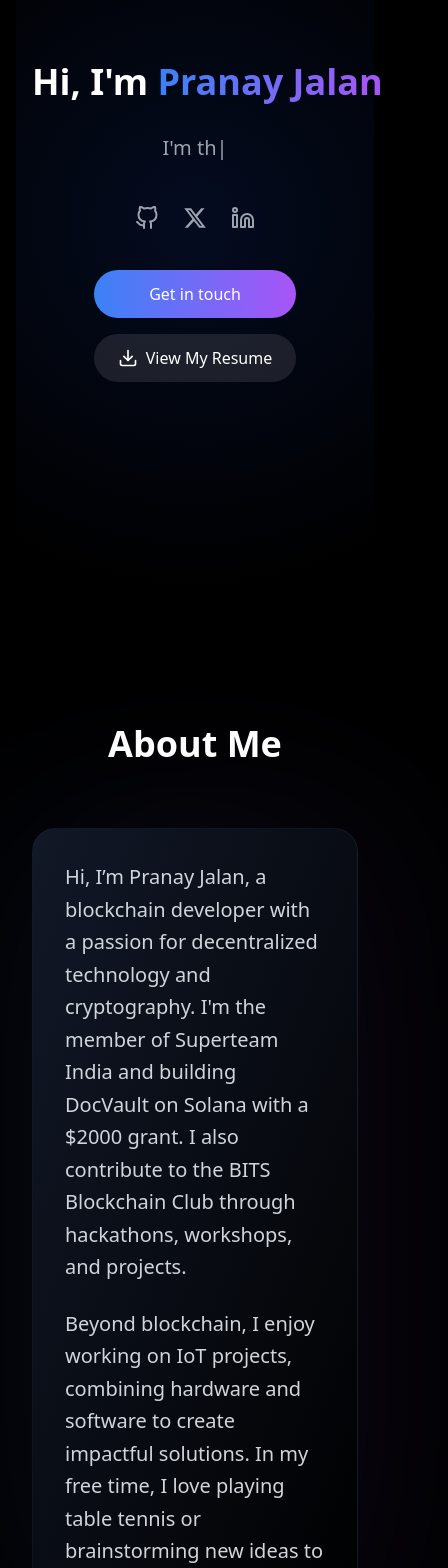
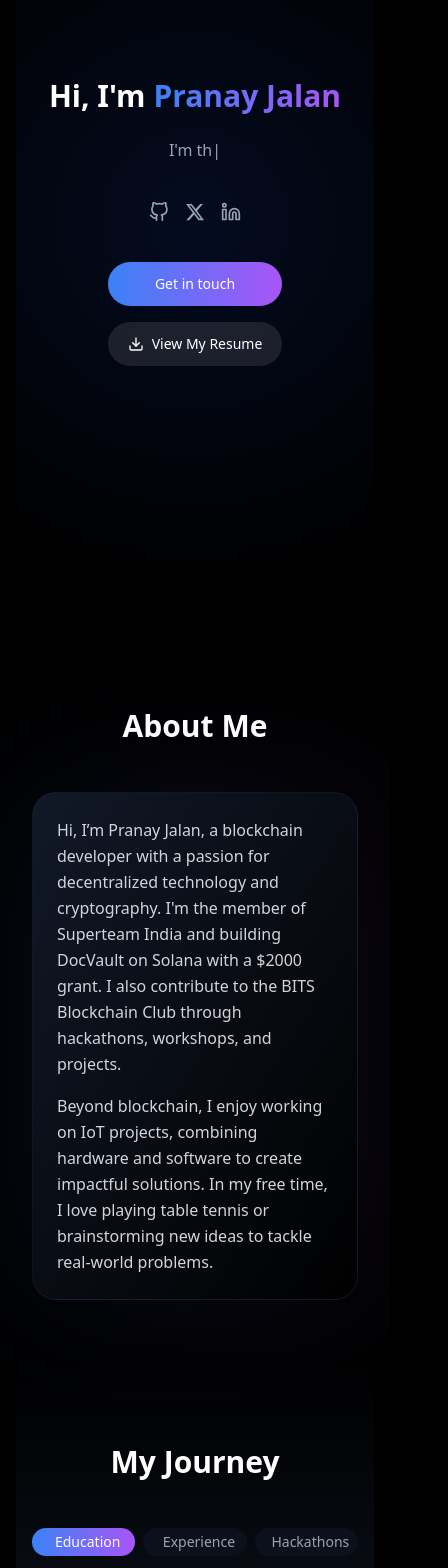
Before and after one commit to pranayjalan254/new-portfolio, a React (Vite) app in the folder portfolio/: page / in a window 390 px wide. Shown: the part 200-1768 px from the top of the page, 448 px wide, since content can reach past the window. Built offline with nearby package versions, Linux system fonts and the light colour scheme.

Commit message:
Making the website responsive for mobile sizes

```diff
--- a/portfolio/src/components/About.tsx
+++ b/portfolio/src/components/About.tsx
@@ -26,7 +26,7 @@ const About = () => {
   ];
 
   return (
-    <section id="about" className="py-20 bg-black">
+    <section id="about" className="py-16 bg-black">
       <div className="container mx-auto px-4">
         <motion.div
           initial={{ opacity: 0, y: 20 }}
@@ -34,25 +34,28 @@ const About = () => {
           viewport={{ once: false }}
           className="max-w-6xl mx-auto"
         >
-          <h2 className="text-4xl font-bold mb-16 text-center">About Me</h2>
+          <h2 className="text-3xl sm:text-4xl font-bold mb-12 text-center text-white">
+            About Me
+          </h2>
 
-          <div className="grid lg:grid-cols-2 gap-16 items-center">
+          <div className="grid lg:grid-cols-2 gap-12 items-center">
+            {/* Left Section */}
             <motion.div
               initial={{ opacity: 0, x: -20 }}
               whileInView={{ opacity: 1, x: 0 }}
               viewport={{ once: false }}
               className="relative"
             >
-              <div className="absolute inset-0 bg-gradient-to-r from-blue-500 to-purple-500 rounded-3xl blur-[100px] opacity-10" />
-              <div className="relative bg-gradient-to-br from-gray-900 to-black p-8 rounded-3xl border border-gray-800/50">
-                <p className="text-xl text-gray-300 leading-relaxed mb-6">
+              <div className="absolute inset-0 bg-gradient-to-r from-blue-500 to-purple-500 rounded-3xl blur-[80px] opacity-10" />
+              <div className="relative bg-gradient-to-br from-gray-900 to-black p-6 sm:p-8 rounded-3xl border border-gray-800/50">
+                <p className="text-base sm:text-lg text-gray-300 leading-relaxed mb-4">
                   Hi, I’m Pranay Jalan, a blockchain developer with a passion
                   for decentralized technology and cryptography. I'm the member
                   of Superteam India and building DocVault on Solana with a
                   $2000 grant. I also contribute to the BITS Blockchain Club
                   through hackathons, workshops, and projects.
                 </p>
-                <p className="text-xl text-gray-300 leading-relaxed">
+                <p className="text-base sm:text-lg text-gray-300 leading-relaxed">
                   Beyond blockchain, I enjoy working on IoT projects, combining
                   hardware and software to create impactful solutions. In my
                   free time, I love playing table tennis or brainstorming new
@@ -61,7 +64,8 @@ const About = () => {
               </div>
             </motion.div>
 
-            <div className="space-y-6">
+            {/* Right Section: Cards */}
+            <div className="space-y-6 hidden sm:block">
               {cards.map((card, index) => (
                 <motion.div
                   key={index}
@@ -76,10 +80,12 @@ const About = () => {
                     <div className="flex items-center gap-4">
                       <div className="text-white">{card.icon}</div>
                       <div>
-                        <h3 className="text-xl font-semibold mb-2">
+                        <h3 className="text-lg sm:text-xl font-semibold mb-2">
                           {card.title}
                         </h3>
-                        <p className="text-gray-400">{card.description}</p>
+                        <p className="text-sm sm:text-base text-gray-400">
+                          {card.description}
+                        </p>
                       </div>
                     </div>
                   </div>
--- a/portfolio/src/components/Contact.tsx
+++ b/portfolio/src/components/Contact.tsx
@@ -62,11 +62,12 @@ const Contact = () => {
         </motion.h2>
 
         <div className="grid md:grid-cols-2 gap-12 max-w-6xl mx-auto">
+          {/* Contact Information Section */}
           <motion.div
             initial={{ opacity: 0, x: -20 }}
             whileInView={{ opacity: 1, x: 0 }}
             viewport={{ once: true }}
-            className="space-y-8"
+            className="hidden md:block space-y-8"
           >
             <h3 className="text-2xl font-bold mb-6">Contact Information</h3>
 
@@ -115,11 +116,12 @@ const Contact = () => {
             ))}
           </motion.div>
 
+          {/* Send Email Message Section */}
           <motion.form
             initial={{ opacity: 0, x: 20 }}
             whileInView={{ opacity: 1, x: 0 }}
             viewport={{ once: true }}
-            className="space-y-6"
+            className="space-y-6 w-full"
             onSubmit={handleSubmit}
           >
             <div>
--- a/portfolio/src/components/FloatingNav.tsx
+++ b/portfolio/src/components/FloatingNav.tsx
@@ -22,7 +22,7 @@ const FloatingNav: React.FC<FloatingNavProps> = ({ isMenuOpen }) => {
                 "Timeline",
                 "Skills",
                 "Projects",
-                "Blog",
+                "Blogs",
                 "Contact",
               ].map((item) => (
                 <motion.a
--- a/portfolio/src/components/Hero.tsx
+++ b/portfolio/src/components/Hero.tsx
@@ -33,15 +33,15 @@ const Hero = () => {
         <div className="absolute inset-0 bg-[radial-gradient(circle_at_50%_50%,rgba(29,78,216,0.15),transparent_80%)]" />
       </div>
 
-      <div className="container mx-auto px-4 z-10 text-center max-w-4xl">
+      <div className="container mx-auto px-4 z-10 text-center max-w-3xl">
         <motion.div
           initial={{ opacity: 0, y: 20 }}
           animate={{ opacity: 1, y: 0 }}
           transition={{ duration: 0.8 }}
-          className="space-y-8"
+          className="space-y-6"
         >
           <motion.h1
-            className="text-4xl md:text-6xl font-bold whitespace-nowrap"
+            className="text-3xl sm:text-4xl md:text-6xl font-bold whitespace-nowrap"
             initial={{ opacity: 0, y: 20 }}
             animate={{ opacity: 1, y: 0 }}
             transition={{ delay: 0.2 }}
@@ -56,7 +56,7 @@ const Hero = () => {
             initial={{ opacity: 0, y: 20 }}
             animate={{ opacity: 1, y: 0 }}
             transition={{ delay: 0.4 }}
-            className="text-xl md:text-2xl text-gray-400 h-[40px]"
+            className="text-base sm:text-xl md:text-2xl text-gray-400 h-[40px]"
           >
             I'm <span ref={typedRef}></span>
           </motion.div>
@@ -67,18 +67,19 @@ const Hero = () => {
             transition={{ delay: 0.6 }}
             className="flex flex-col items-center gap-6"
           >
-            <div className="flex gap-6 mb-4">
+            {/* Social Icons */}
+            <div className="flex gap-4 sm:gap-6 mb-4">
               {[
                 {
-                  icon: <FiGithub size={24} />,
+                  icon: <FiGithub size={20} />,
                   href: "https://github.com/pranayjalan254",
                 },
                 {
-                  icon: <FaXTwitter size={24} />,
+                  icon: <FaXTwitter size={20} />,
                   href: "https://x.com/pranaytwts",
                 },
                 {
-                  icon: <LuLinkedin size={24} />,
+                  icon: <LuLinkedin size={20} />,
                   href: "https://www.linkedin.com/in/pranay-jalan254",
                 },
               ].map((social, index) => (
@@ -96,10 +97,11 @@ const Hero = () => {
               ))}
             </div>
 
+            {/* Buttons */}
             <div className="flex flex-col sm:flex-row gap-4">
               <a
                 href="#contact"
-                className="bg-gradient-to-r from-blue-500 to-purple-500 hover:from-blue-600 hover:to-purple-600 text-white px-8 py-3 rounded-full inline-block transition-all duration-300 transform hover:scale-105"
+                className="bg-gradient-to-r from-blue-500 to-purple-500 hover:from-blue-600 hover:to-purple-600 text-white px-6 py-3 text-sm sm:text-base rounded-full inline-block transition-all duration-300 transform hover:scale-105"
               >
                 Get in touch
               </a>
@@ -107,9 +109,9 @@ const Hero = () => {
               <a
                 href="https://drive.google.com/drive/folders/1gJ5ML0m9u1E6YjqBZZc3e6PKeZnSqm51?usp=sharing"
                 target="_blank"
-                className="flex items-center justify-center gap-2 bg-white/10 hover:bg-white/20 text-white px-6 py-3 rounded-full transition-all duration-300 transform hover:scale-105"
+                className="flex items-center justify-center gap-2 bg-white/10 hover:bg-white/20 text-white px-5 py-3 text-sm sm:text-base rounded-full transition-all duration-300 transform hover:scale-105"
               >
-                <Download size={20} />
+                <Download size={16} />
                 View My Resume
               </a>
             </div>
--- a/portfolio/src/components/Timeline.tsx
+++ b/portfolio/src/components/Timeline.tsx
@@ -20,32 +20,35 @@ const Timeline = () => {
           initial={{ opacity: 0, y: 20 }}
           whileInView={{ opacity: 1, y: 0 }}
           viewport={{ once: true }}
-          className="text-4xl font-bold mb-12 text-center"
+          className="text-3xl sm:text-4xl font-bold mb-12 text-center text-white"
         >
           My Journey
         </motion.h2>
 
         <div className="max-w-3xl mx-auto">
-          <div className="flex justify-center mb-12 space-x-4">
+          {/* Tab Buttons */}
+          <div className="grid grid-cols-3 gap-2 sm:gap-4 mb-12">
             {["education", "experience", "hackathons"].map((tab) => (
               <button
                 key={tab}
                 onClick={() =>
                   setActiveTab(tab as "education" | "experience" | "hackathons")
                 }
-                className={`px-6 py-2 rounded-full transition-all duration-300 ${
+                className={`text-sm sm:text-base px-2 sm:px-4 py-1 sm:py-2 rounded-full transition-all duration-300 ${
                   activeTab === tab
                     ? "bg-gradient-to-r from-blue-500 to-purple-500 text-white"
                     : "bg-gray-900/50 text-gray-400 hover:bg-gray-800"
                 }`}
               >
-                <div className="flex items-center space-x-2">
+                <div className="flex items-center justify-center space-x-2">
+                  {/* Icons visible only on larger screens */}
                   {tab === "education" ? (
-                    <GraduationCap size={20} />
-                  ) : tab === "experience" ? (
-                    <Briefcase size={20} />
+                    <GraduationCap
+                      size={16}
+                      className="hidden sm:inline-flex"
+                    />
                   ) : (
-                    <Briefcase size={20} />
+                    <Briefcase size={16} className="hidden sm:inline-flex" />
                   )}
                   <span className="capitalize">{tab}</span>
                 </div>
@@ -53,6 +56,7 @@ const Timeline = () => {
             ))}
           </div>
 
+          {/* Timeline Content */}
           <AnimatePresence mode="wait">
             <motion.div
               key={activeTab}
@@ -73,14 +77,16 @@ const Timeline = () => {
                   whileInView={{ opacity: 1, x: 0 }}
                   viewport={{ once: true }}
                   transition={{ delay: index * 0.1 }}
-                  className="mb-8 relative pl-8 border-l-2 border-purple-500"
+                  className="mb-8 relative pl-6 sm:pl-8 border-l-2 border-purple-500"
                 >
                   <div className="absolute -left-2 top-0 w-4 h-4 bg-gradient-to-r from-blue-500 to-purple-500 rounded-full" />
-                  <div className="bg-gray-900/50 backdrop-blur-sm p-6 rounded-lg">
+                  <div className="bg-gray-900/50 backdrop-blur-sm p-4 sm:p-6 rounded-lg">
                     <span className="text-transparent bg-clip-text bg-gradient-to-r from-blue-500 to-purple-500 text-sm font-semibold">
                       {item.year}
                     </span>
-                    <h3 className="text-xl font-bold mt-2">{item.title}</h3>
+                    <h3 className="text-lg sm:text-xl font-bold mt-2">
+                      {item.title}
+                    </h3>
                     <p className="text-gray-400 mt-1">
                       {activeTab === "education"
                         ? (item as { institution: string }).institution
--- a/portfolio/src/data/Experience.ts
+++ b/portfolio/src/data/Experience.ts
@@ -1,4 +1,11 @@
 export const experience = [
+  {
+    year: "May 2024 - Present",
+    title: "Design and Partnerships Lead",
+    company: "Bits Blockchain Club",
+    description:
+      "Established a website for the club which will improve the engagement and participant registrations in upcoming events",
+  },
   {
     year: "May 2024 - July 2024",
     title: "Full Stack Developer Intern",
@@ -6,11 +13,4 @@ export const experience = [
     description:
       "Developed a ReactJS web app interface to process wound images and calculate burn areas, integrating a pre-trained Mask RCNN model with a Flask backend on Google Cloud.",
   },
-  {
-    year: "May 2024 - Present",
-    title: "Design and Partnerships Lead",
-    company: "Bits Blockchain Club",
-    description:
-      "Established a website for the club which will improve the engagement and participant registrations in upcoming events",
-  },
 ];
--- a/portfolio/src/data/Hackathons.ts
+++ b/portfolio/src/data/Hackathons.ts
@@ -1,4 +1,11 @@
 export const hackathons = [
+  {
+    year: "September 2024",
+    title: "Rabble TMA MAHa Hackathon",
+    event: "Online",
+    description:
+      "Developed a telegram mini app portfolio for managing tokens and NFTs.",
+  },
   {
     year: "August 2024",
     title: "EthOnline 2024",
@@ -6,11 +13,4 @@ export const hackathons = [
     description:
       "Developed a decentralized credential issuing and verification system on Ethereum.",
   },
-  {
-    year: "September 2024",
-    title: "Rabble TMA MAHa Hackathon",
-    event: "Online",
-    description:
-      "Developed a telegram mini app portfolio for managing tokens and NFTs.",
-  },
 ];
```
Also changed, not shown: portfolio/src/components/Projects.tsx (+19 -12 lines).
